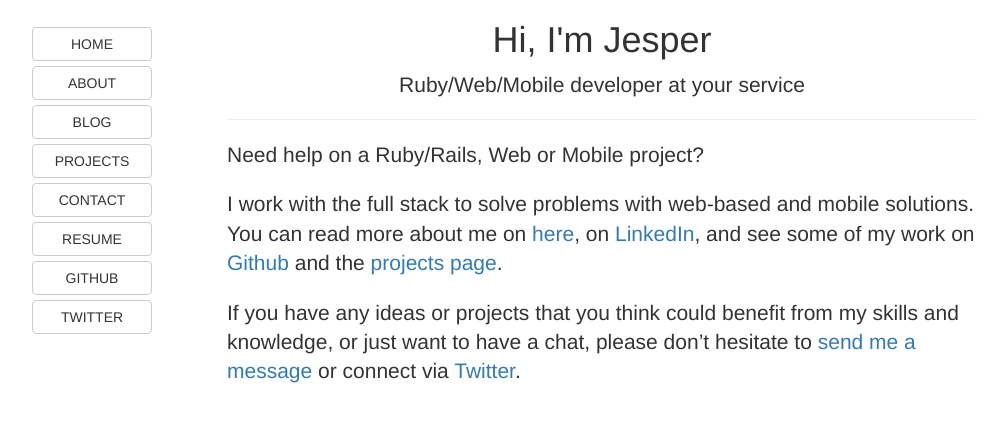
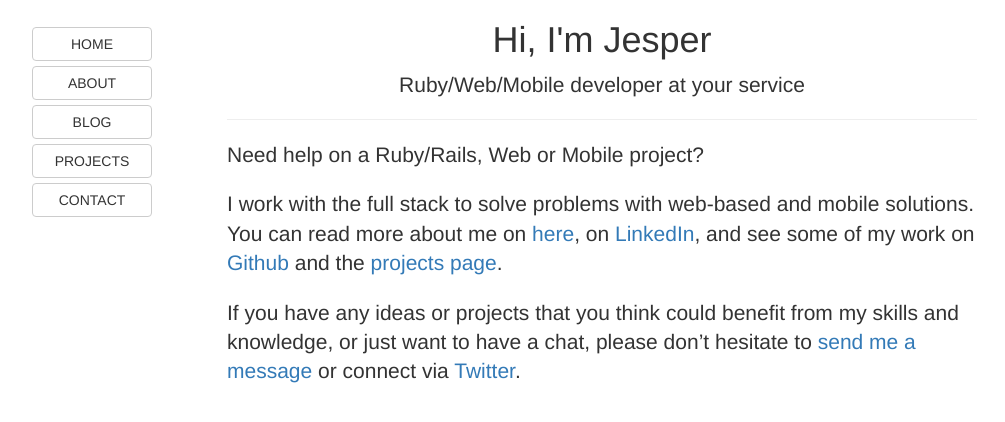
Before and after one commit to thejspr/thejspr.com, a Jekyll site: the page built from index.html, in a window 1280 px wide. Shown: the top 422 px of the page, without its empty margins (38-1043 px from the left). Built offline with Jekyll 4.4.1, drawn with Linux system fonts in a browser that asks for light colours.

Commit message:
Remove external links from menu

```diff
--- a/_layouts/default.html
+++ b/_layouts/default.html
@@ -24,9 +24,6 @@
             <a class='btn btn-default' href='/blog/'>Blog</a>
             <a class='btn btn-default' href='/projects/'>Projects</a>
             <a class='btn btn-default' href='mailto:thejspr@gmail.com' rel='me'>Contact</a>
-            <a class='btn btn-default' href='/resume-jesper-kjeldgaard.pdf' rel='nofollow'>Resume</a>
-            <a class='btn btn-default' href='http://github.com/thejspr' rel='me'>Github</a>
-            <a class='btn btn-default' href='http://twitter.com/thejspr' rel='me'>Twitter</a>
           </div>
         </aside>
 
```
